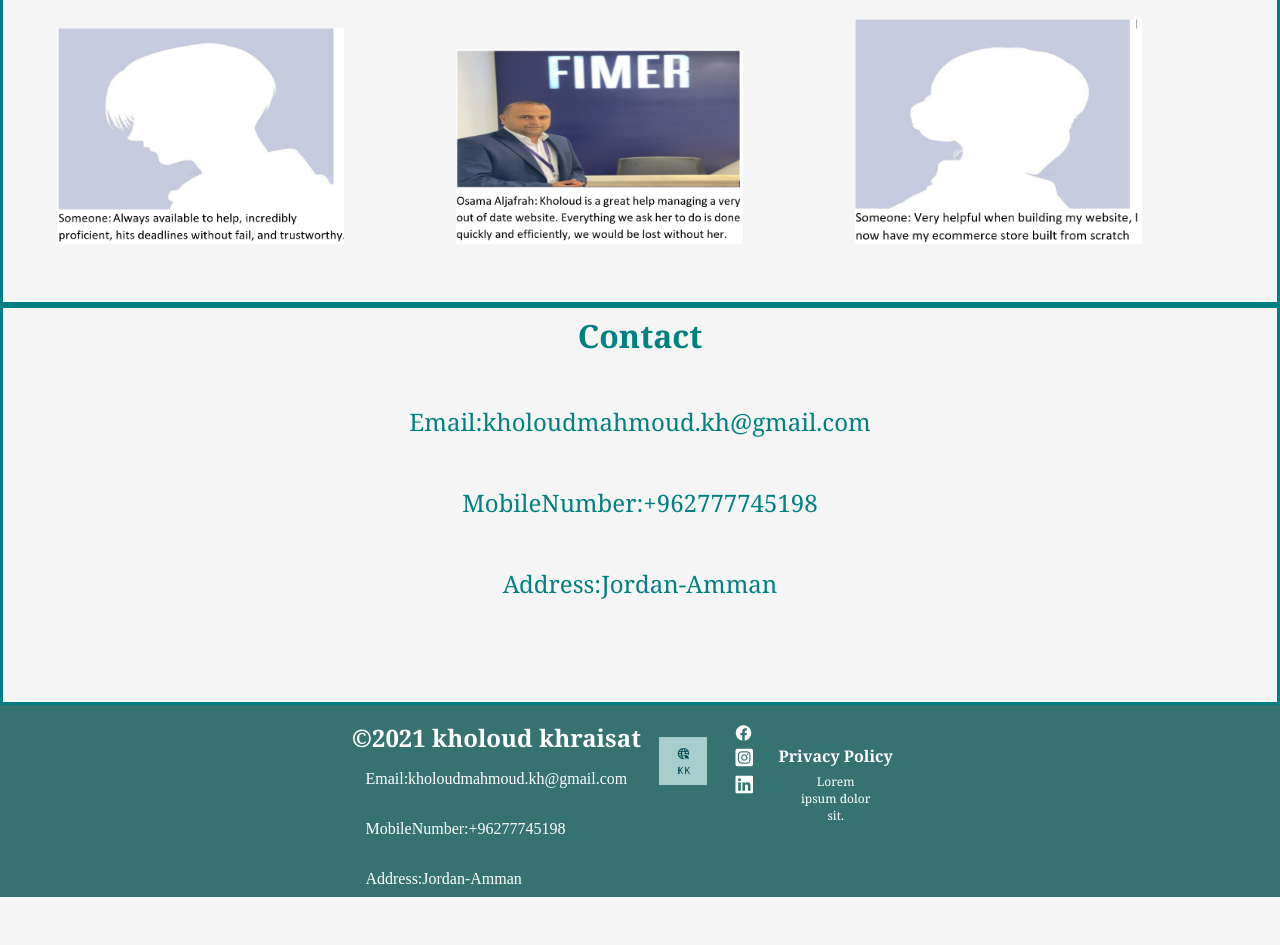
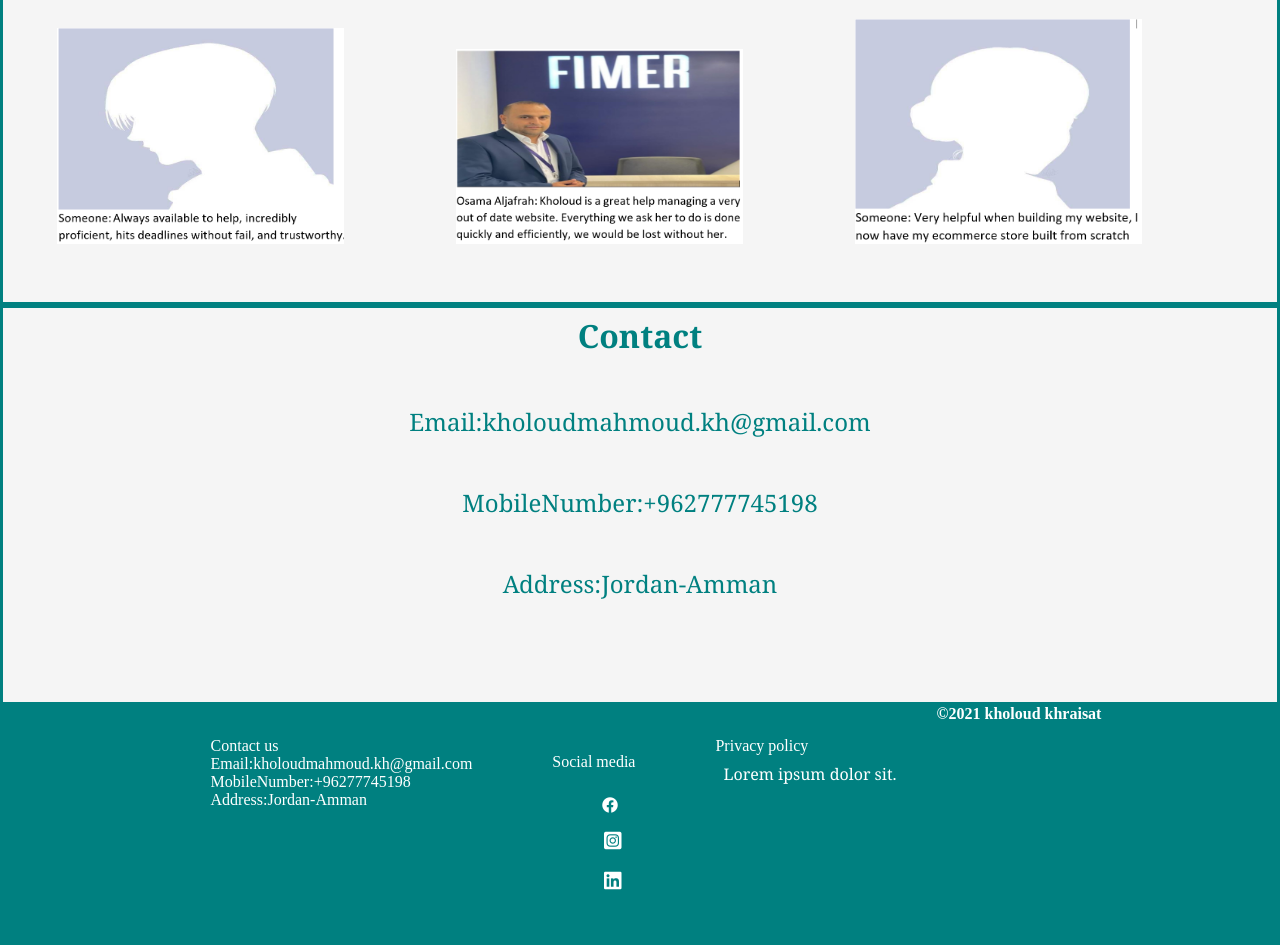
Before and after one commit to kholoudo/projectOne-Portfolio, a plain HTML site: page SourceCode/index.html in a window 1280 px wide. Shown: the part 2815-3760 px from the top of the page. Before the commit the page ends 3719 px from the top, so only its background shows below. Drawn offline with Linux system fonts and the light colour scheme.

Commit message:
modified

```diff
--- a/SourceCode/index.html
+++ b/SourceCode/index.html
@@ -140,18 +140,19 @@ Specialization is a way to become the best at what you most enjoy. Whether it's
 
 <!---Footer--->
 <div class="footer">
-    <div class="info">
-        <h3> ©2021 kholoud khraisat
-        </h3>
+
+    <div class="contact">
+    <section>Contact us</section>
         <ul>
             <li>Email:kholoudmahmoud.kh@gmail.com</li>
             <li>MobileNumber:+96277745198</li>
             <li>Address:Jordan-Amman</li>
             </ul>
+
     </div>
-        <img src="logo1.PNG">
-
-        <div class="Social">
+    <div class="social">
+    <section>Social media</section>
+        <br>
         <a href="https://www.facebook.com/profile.php?id=100010244199384" class="fab fa-facebook"></a>
 
        <a href="https://www.instgram.com/kholoud khreisat" class="fab fa-instagram-square"></a>
@@ -160,15 +161,14 @@ Specialization is a way to become the best at what you most enjoy. Whether it's
 
 
 
+    </div>
+    <div class="privacy">
+    <section>Privacy policy</section>
+        <p>Lorem ipsum dolor sit.</p></div>
 
+        <section><h4>©2021 kholoud khraisat</h4></section>
 </div>
 
-        <div class="PrivacyPolicy">
-        <h4>Privacy Policy</h4>
-        <p>Lorem ipsum dolor sit.</p>
-        </div>
-
-        </div>
 
 
 
--- a/SourceCode/styling.css
+++ b/SourceCode/styling.css
@@ -119,68 +119,56 @@ margin: 1em;
 
 }
 /*footer*/
-.PrivacyPolicy h4{
-    font-family:Georgia, 'Times New Roman', Times, serif;
+
+
+
+
+
+.footer h4{
     color:white;
-   text-align: center;
 }
-.PrivacyPolicy p {
-    font-family:Georgia, 'Times New Roman', Times, serif;
-    margin-top: 0%;
+.footer{
+
+    height:30vh;
+    width:100%;
+    background-color: teal;
+    display:flex;
+    justify-content: center;
+}
+.contact ul li{
+    list-style-type: none;
+
+}
+.header1{
+    justify-content: center;
+    color: white;
+    text-align: center;
+}
+.social{
+    color: white;
+    margin: 2em;
+    padding: 1em;
+}
+.social a{
     color:white;
-    font-size: 0.75em;
+    text-decoration: none;
+    display: flex;
     padding: 0.5em;
 }
-.PrivacyPolicy{
-   /* text-align:right;*/
-   margin: 1.5em;
-
-    padding:o.5em;
+.privacy{
+    color: white;
+    margin:2em;
 }
-.footer img{
-    width: 3em;
-    height: 3em;
-    margin: 1em;
-
-
+.privacy p{
+    margin: 0.5em;
+    color: white;
+    font-size: 1em;
 }
-.footer ul li {
-    padding: 1rem;
-    list-style-type: none;color:white;}
-.footer {
-    display: flex;
-justify-content: center;
-    height: 12em;
-    background-color:rgb(54, 114, 114);
-    width: 100%;
-    padding:1em;
-    margin: 0;
+.contact{
+    color: white;
+    margin: 2em;
 }
 
-.Social{
-    display:flex;
-    flex-direction: column;
-    margin:0;
-
-}
-.Social a{
-    color: white;
-    text-decoration: none;
-}
-.footer h3{
-    font-family:Georgia, 'Times New Roman', Times, serif;
-    font-size: 1.5em;
-    color:white ;
-    text-align: center;
-    align-content: center;
-    width: 100%;
-}
-.info {
-
-    display: flex;
-    flex-direction: column;
-    font-size: 1em;
-}
 .fab {
     display: flex;
     margin-left: 50%;
```
Lines whose indentation alone changed are shown as unchanged.
